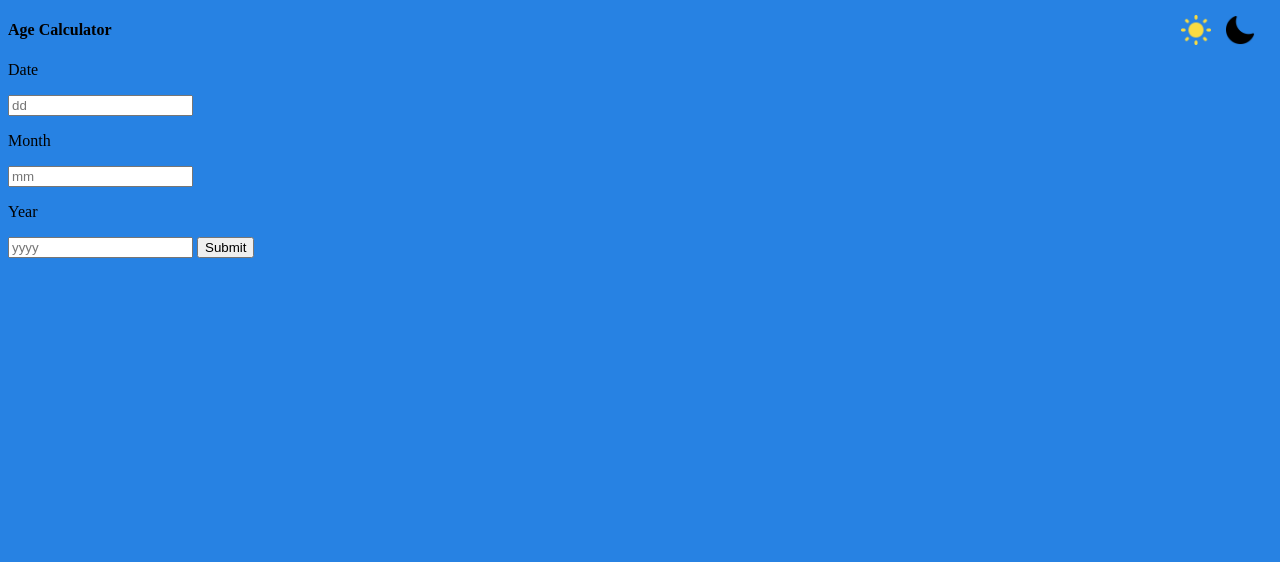
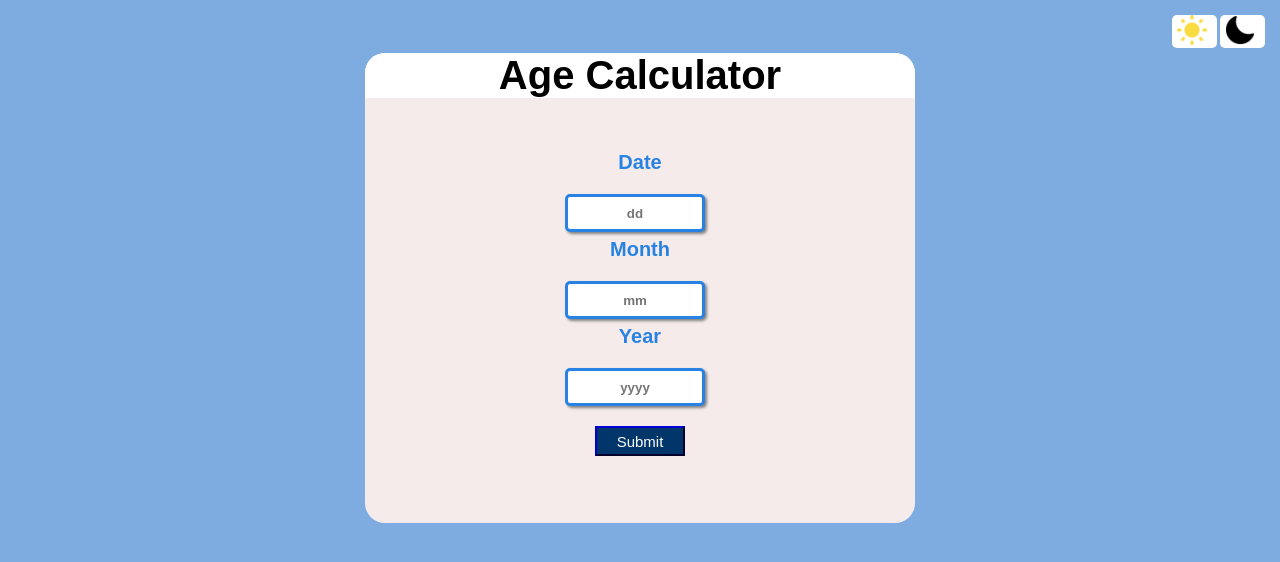
Before and after one commit to sakshiganyarpawar/themeswitcher, a plain HTML site: page index.html in a window 1280 px wide. Drawn offline with Linux system fonts and the light colour scheme.

Commit message:
style_added_to_all_elements_in_light-mode

```diff
--- a/index.html
+++ b/index.html
@@ -5,18 +5,91 @@
     <meta name="viewport" content="width=device-width, initial-scale=1.0" />
     <title>ThemeSwitcher</title>
     <style>
+      body {
+    font-family: Arial, Helvetica, sans-serif;
+    background-color: #2782e3;
+    font-size: 15px;
+    padding: 0;
+    margin: 0;
+}
+.container{
+    width: 550px;
+    height: 470px;
+    background-color:  #f5ebeb;
+    margin: 10px auto;
+    border-radius:20px ;
+}
+.heading-container{
+    width: 550px;
+    background-color: white;
+    border-top-left-radius: 20px;
+    border-top-right-radius: 20px;
+}
+  .heading{
+    text-align: center;
+    font-family:Arial, Helvetica, sans-serif;
+    font-size: 40px;
+  }
+  .title{
+    margin-top: 6px;
+    text-align: center;
+    font-size: 20px;
+    font-weight: 700;
+    font-family:Arial, Helvetica, sans-serif ;
+    color: #2782e3;
+  }
+  .text-box{
+    width: 130px;
+    height: 30px;
+    color:navy ;
+    font-weight: 700;
+    margin-left: 200px;
+    border: 3px solid #2782e3 ;
+    border-radius: 5px;
+    box-shadow: 2px 2px 3px grey ;
+    text-align: center;
+  }
+  .submit{
+    display: block;
+    margin: 20px auto;
+    width: 90px;
+    height:30px ;
+    color: white;
+    font-size: 15px;
+    cursor: pointer;
+    border-color: navy;
+    background-color:#003669;
 
+  }
+  .age-ans{
+    text-align: center;
+    font-size: 20px;
+    font-family:Verdana, Geneva, Tahoma, sans-serif;
+    font-weight: 700;
+  color:navy;
+  }
 .theme-selector-container {
+  display: flex;
+  flex-direction: row;
         position: fixed;
         right: 15px;
         top: 15px;
+
+      }
+      .img-box{
+        width: 40px;
+        padding-left: 5px;
+        margin-left: 3px;
+        border: #f5ebeb;
+        background-color: white ;
+        border-radius: 5px;
       }
       .theme-select-icon {
         width: 30px;
         margin-right: 10px;
       }
       .bg-light{
-        background-color: #2782e3;
+        background-color: #7eace0;
       }
       .bg-dark{
         background-color: black;
@@ -41,20 +114,20 @@
                 <p class="title">Year</p>
                     <input type="text" name="year"   id="year"placeholder="yyyy" class="text-box"/>
                     <input type="button" name="submit"   value="Submit" onclick="age()" class="submit"/>
-            <div id="age"></div>
+            <p class="age-ans" id="age"></p>
         </form>
     </div>
     <div class="theme-selector-container">
-      <img
+      <div class="img-box"><img
         src="brightness.png"
         class="theme-select-icon"
         onclick="enableLight()"
-      />
-      <img
+      /></div>
+      <div class="img-box"><img
         src="night-mode.png"
         class="theme-select-icon"
         onclick="enableDark()"
-      />
+      /></div>
     </div>
     <script>
        function age() {
```
